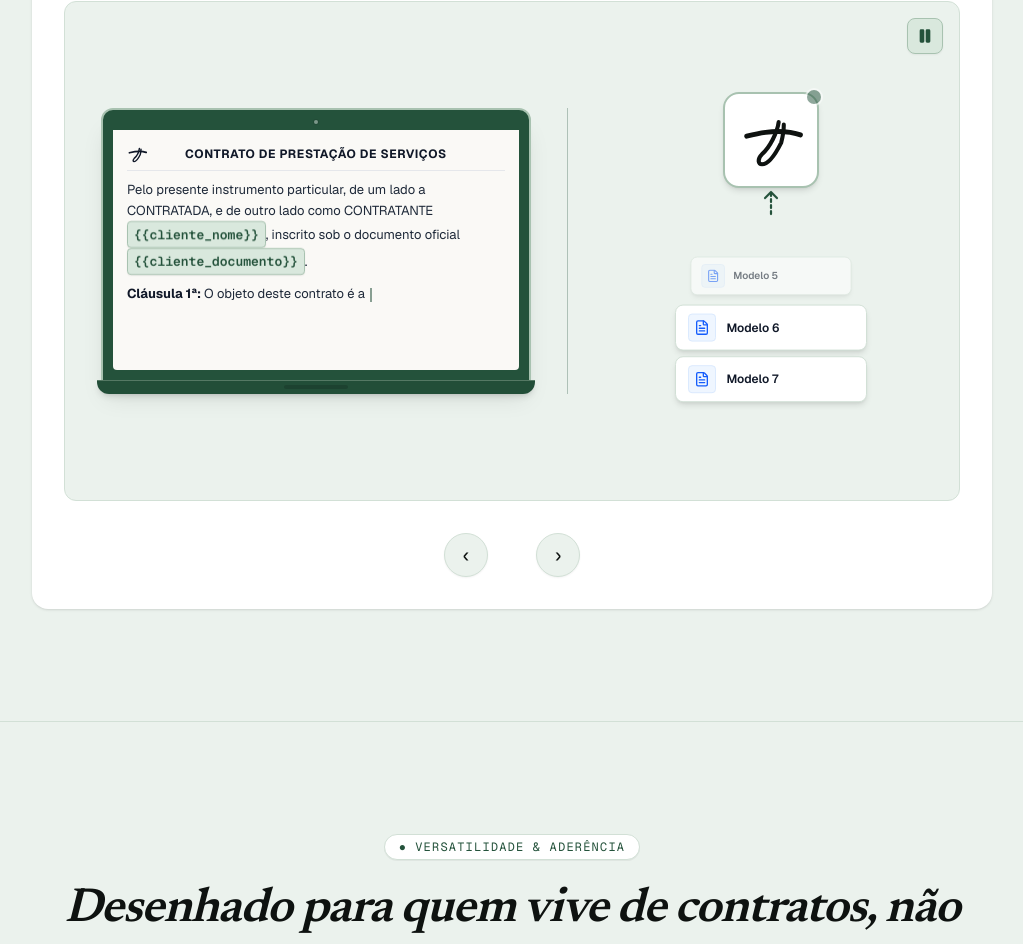
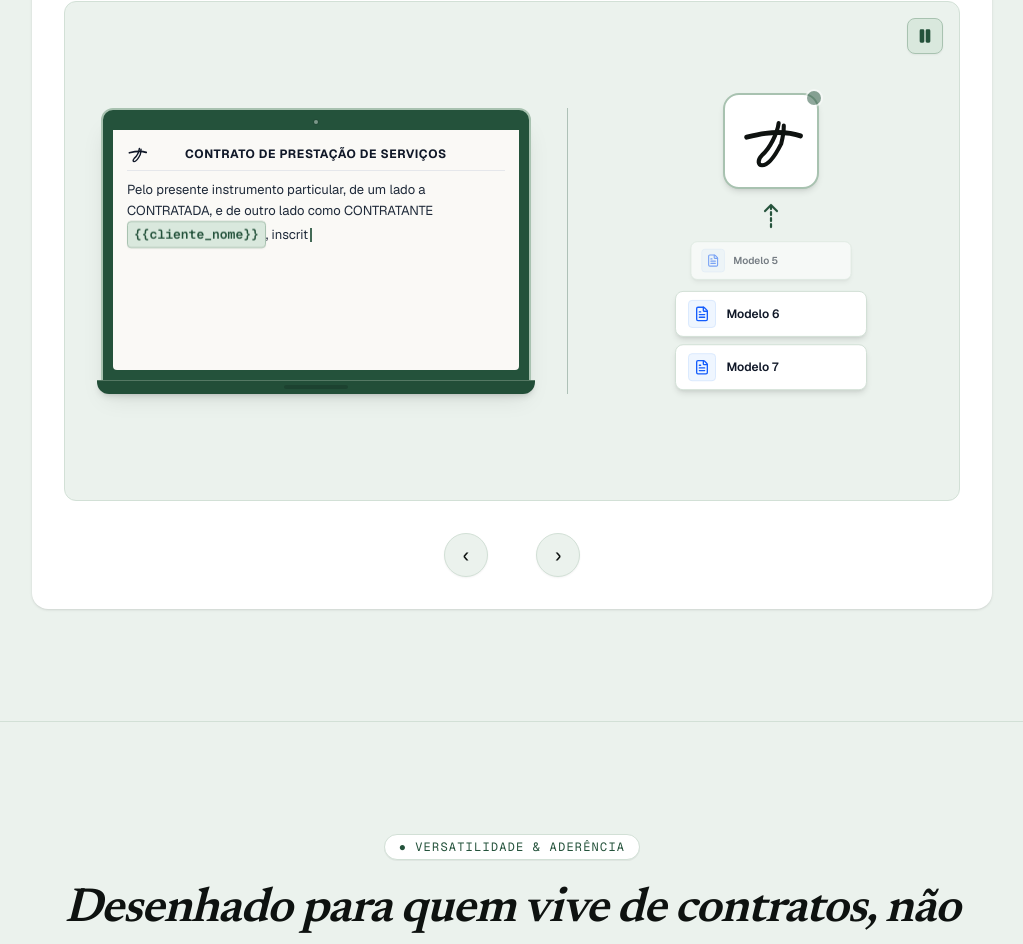
Before and after one commit to brtorresdel/tratto-landing-page, a Next.js app: page / in a window 1280 px wide. Shown: the part 3848-4792 px from the top of the page, without its empty margins (128-1151 px from the left). Built offline with nearby package versions, Linux system fonts and the light colour scheme.

Commit message:
feat(story-step-1): cadenced typing duration of 22s and refined arrow spacing

```diff
--- a/src/components/contract-story-player.tsx
+++ b/src/components/contract-story-player.tsx
@@ -223,23 +223,23 @@ const FULL_DOC_TEXT =
 const TOTAL_DOC_CHARS = FULL_DOC_TEXT.length;
 
 function getCharTypingDelay(index: number): number {
-  if (index >= FULL_DOC_TEXT.length) return 25;
+  if (index >= FULL_DOC_TEXT.length) return 35;
   const char = FULL_DOC_TEXT[index];
 
   // Pausa após o título do documento
-  if (index === STEP1_TITLE.length - 1) return 100;
+  if (index === STEP1_TITLE.length - 1) return 250;
 
   // Pausas naturais de respiração e pontuação
-  if (char === "." || char === ":") return 80;
-  if (char === ",") return 55;
-  if (char === " ") return 32;
+  if (char === "." || char === ":") return 180;
+  if (char === ",") return 110;
+  if (char === " ") return 45;
 
   // Pausa sutil ao finalizar um marcador completo
-  if (char === "}" && index > 0 && FULL_DOC_TEXT[index - 1] === "}") return 75;
+  if (char === "}" && index > 0 && FULL_DOC_TEXT[index - 1] === "}") return 160;
 
-  // Variação orgânica entre teclas normais (20ms a 32ms)
+  // Variação orgânica entre teclas normais (35ms a 47ms) para estender a digitação de forma cadenciada
   const rhythm = (index * 7) % 13;
-  return 20 + rhythm;
+  return 35 + rhythm;
 }
 
 // Pré-computa tempos acumulados para cada caractere para garantir timing preciso e natural
@@ -250,13 +250,13 @@ for (let i = 0; i < FULL_DOC_TEXT.length; i++) {
   CUMULATIVE_CHAR_TIMES.push(accDocTime);
 }
 
-const DOC_TYPING_DURATION = accDocTime;
-const DOC_READING_PAUSE = 5000;
+const DOC_TYPING_DURATION = accDocTime; // ~22.075ms
+const DOC_READING_PAUSE = 2300; // ~2.3s de pausa final para visualização antes de reiniciar
 const DOC_FADE_DURATION = 600;
-const TOTAL_CYCLE_MS = DOC_TYPING_DURATION + DOC_READING_PAUSE + DOC_FADE_DURATION;
+const TOTAL_CYCLE_MS = DOC_TYPING_DURATION + DOC_READING_PAUSE + DOC_FADE_DURATION; // ~24.975ms (25s)
 
-// 16 modelos sequenciais para exibição contínua sem repetição durante a animação
-const SEQUENTIAL_MODELS = Array.from({ length: 16 }, (_, i) => ({
+// 18 modelos sequenciais para exibição contínua sem repetição durante os 25s da animação
+const SEQUENTIAL_MODELS = Array.from({ length: 18 }, (_, i) => ({
   name: `Modelo ${i + 1}`,
   startOffset: (i - 2) * 1500,
 }));
@@ -439,8 +439,8 @@ function Step1ModelMarkers() {
           </div>
         </div>
 
-        {/* Seta apontando para cima com animação float e traço pontilhado (mais próxima dos documentos) */}
-        <div className="mt-1 -mb-1 flex items-center justify-center animate-float-gentle text-[var(--accent-primary)] z-15" aria-hidden="true">
+        {/* Seta apontando para cima com animação float e traço pontilhado (separada da logo e mais próxima dos documentos) */}
+        <div className="mt-3.5 sm:mt-4 -mb-2.5 sm:-mb-3 flex items-center justify-center animate-float-gentle text-[var(--accent-primary)] z-15" aria-hidden="true">
           <svg
             viewBox="0 0 24 32"
             className="w-5 h-7 sm:w-6 sm:h-8 stroke-current fill-none"
@@ -463,8 +463,8 @@ function Step1ModelMarkers() {
           </svg>
         </div>
 
-        {/* Câmara de fluxo ascendente: Modelos subindo em exibição sequencial contínua */}
-        <div className="relative w-full max-w-[260px] h-[190px] flex justify-center items-center overflow-hidden z-10">
+        {/* Câmara de fluxo ascendente: Modelos subindo em exibição sequencial contínua bem próximos da seta */}
+        <div className="relative w-full max-w-[260px] h-[190px] -mt-1 sm:-mt-1.5 flex justify-center items-center overflow-hidden z-10">
           {SEQUENTIAL_MODELS.map((model) => {
             const cardAge = elapsedMs - model.startOffset;
             if (cardAge < 0 || cardAge > CARD_TRAVEL_DURATION) {
@@ -472,7 +472,7 @@ function Step1ModelMarkers() {
             }
 
             const p = cardAge / CARD_TRAVEL_DURATION;
-            let translateY = 95 - p * 155;
+            let translateY = 85 - p * 160;
             let opacity = 1;
             let scale = 1;
 
```
Also changed, not shown: 1 other file (tests, documents, lock files or other folders).
